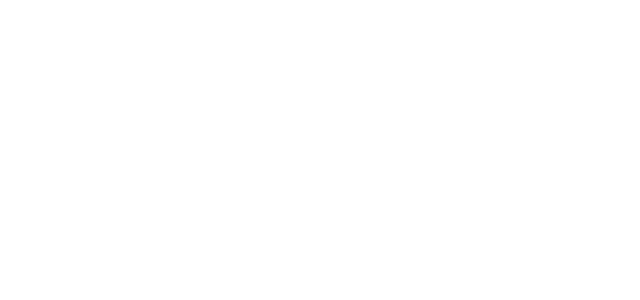
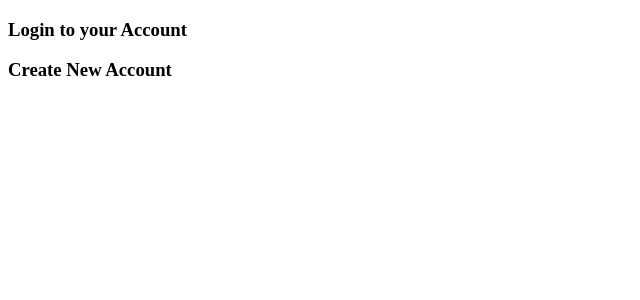
Before and after one commit to FIDELIS-TUWEI/Blog-App-MERN, a React (Vite) app: page / in a window 1280 px wide. Shown: the top 300 px of the page, without its empty margins (0-640 px from the left). Built offline with nearby package versions, Linux system fonts and the light colour scheme.

Commit message:
pages setup

```diff
--- a/src/App.jsx
+++ b/src/App.jsx
@@ -1,10 +1,13 @@
 import './App.css'
+import Login from './pages/Login';
+import Register from './pages/Register';
 
 function App() {
 
   return (
     <div className="App">
-
+      <Login />
+      <Register />
     </div>
   )
 }
--- /dev/null
+++ b/src/pages/Login.jsx
@@ -0,0 +1,11 @@
+const Login = () => {
+    return (
+        <>
+            <form>
+                <h3>Login to your Account</h3>
+            </form>
+        </>
+     );
+}
+
+export default Login;
--- /dev/null
+++ b/src/pages/Register.jsx
@@ -0,0 +1,11 @@
+const Register = () => {
+    return (
+        <>
+            <form>
+                <h3>Create New Account</h3>
+            </form>
+        </>
+     );
+}
+
+export default Register;
```
